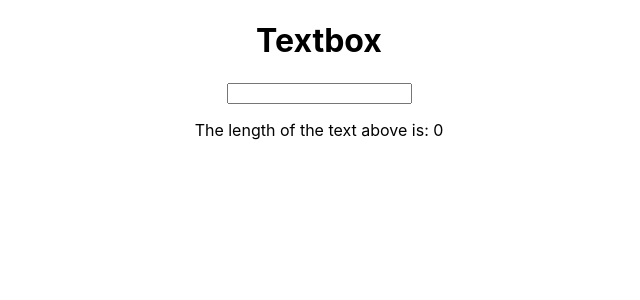
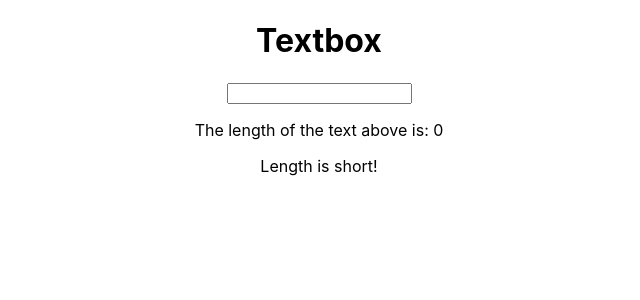
Before and after one commit to G3nK3n/React-Projects, a React (Create React App) app in the folder udemy_assignment_2/: page / in a window 1280 px wide. Shown: the top 300 px of the page, without its empty margins (321-961 px from the left). Built offline with nearby package versions, Linux system fonts and the light colour scheme.

Commit message:
Added ValidComponent, checks if length is good or not

```diff
--- a/udemy_assignment_2/src/App.js
+++ b/udemy_assignment_2/src/App.js
@@ -1,5 +1,6 @@
 import React, { Component } from 'react';
 import './App.css';
+import Valid from './ValidComponent/ValidationComponent';
 
 class App extends Component {
 
@@ -36,21 +37,18 @@ class App extends Component {
 
   }
 
-
-
-
   render() {
     return (
       <div className="App">
         <h1>Textbox</h1>
         <input type="text" onChange={(event) => this.stringLengthOutput(event)}/>
         <p>The length of the text above is: {this.state.length}</p>
+
+      <Valid thelength={this.state.length} />
       </div>
     );
   }
 
 }
 
-//FIX THE LENGTH COUNT WHEN IT IS EMPTY
-
 export default App;
--- a/udemy_assignment_2/src/ValidComponent/ValidationComponent.js
+++ b/udemy_assignment_2/src/ValidComponent/ValidationComponent.js
@@ -2,4 +2,21 @@ import React from 'react';
 
 const validationComp = (props) => {
 
+    if(props.thelength >= 5) {
+        return (
+            <div>
+                <p>Length is good!</p>
+            </div>
+        )
+    }
+    else{
+        return (
+            <div>
+                <p>Length is short!</p>
+            </div>
+        )
+    }
+
 }
+
+export default validationComp;
```
